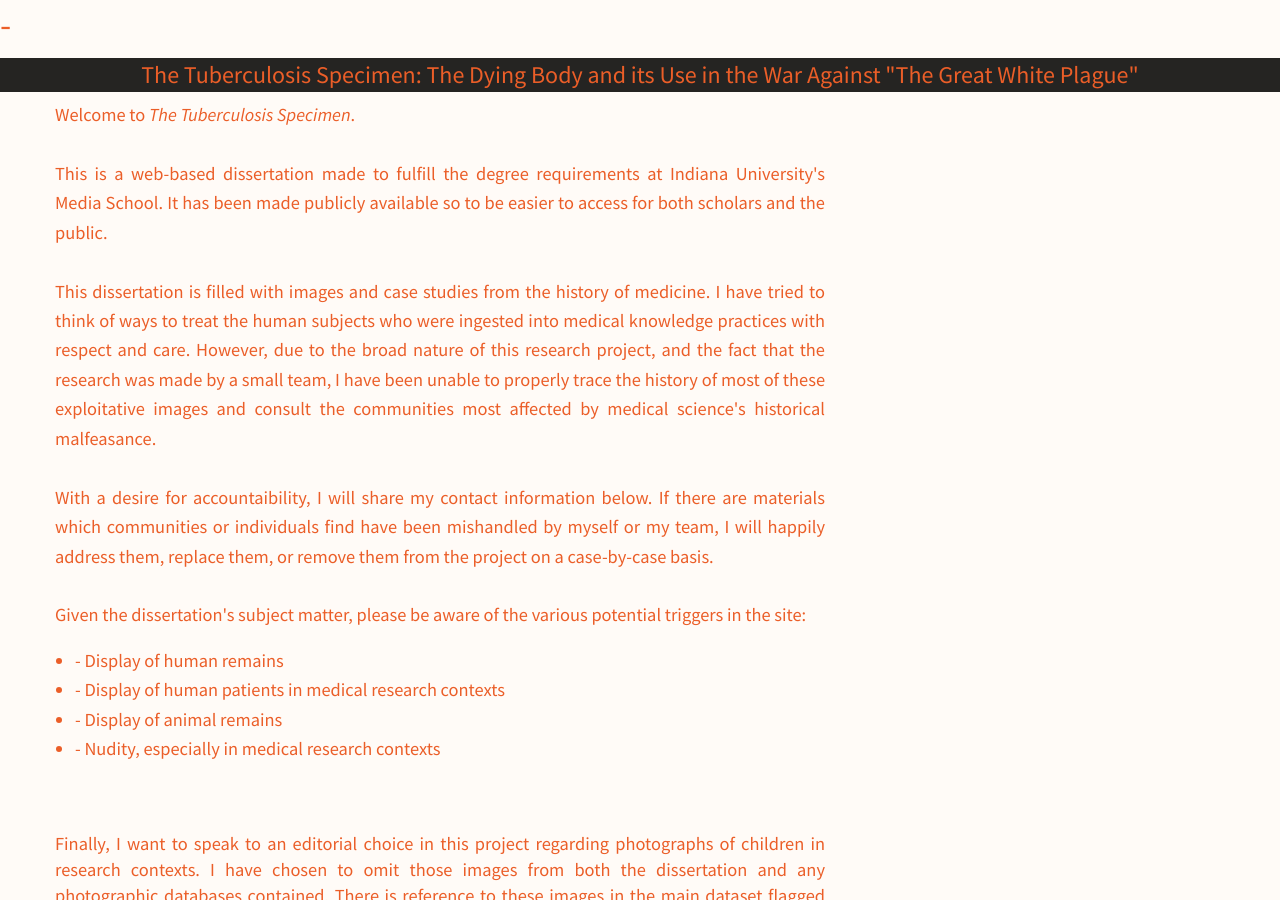
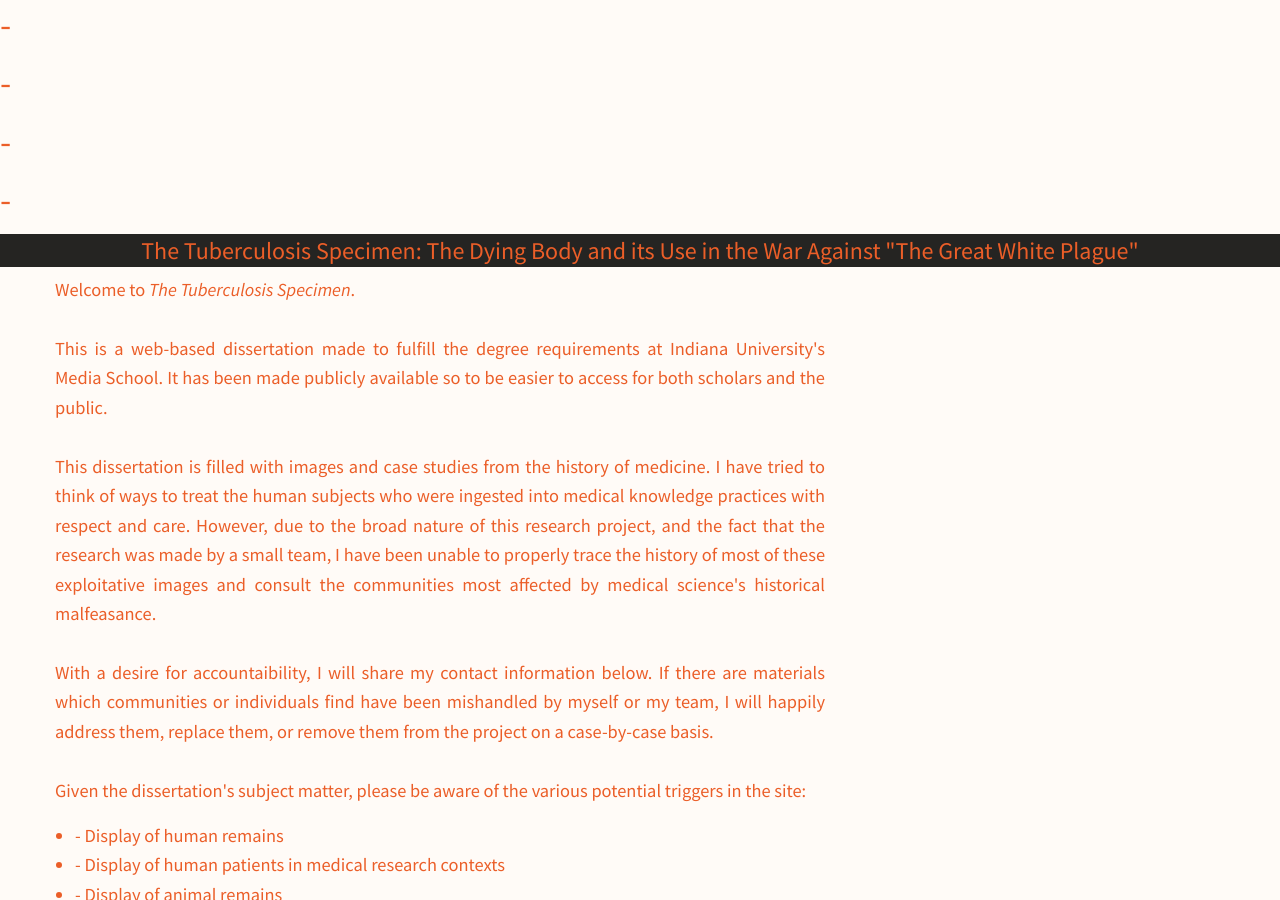
Before and after one commit to TuberculosisSpecimen/diss, a Jekyll site: the page built from pages/index.md, in a window 1280 px wide and 900 px high. Built offline with Jekyll 4.4.1, drawn with Linux system fonts in a browser that asks for light colours; nearby versions of some CDN libraries; some web fonts are replaced.

Commit message:
Update _chapterlayout.html

```diff
--- a/_includes/_chapterlayout.html
+++ b/_includes/_chapterlayout.html
@@ -1 +1,4 @@
-<h1>{{ page.segment }} - {{ page.number }}</h1>
+<h1>{{ section.segment }} - {{ page.number }}</h1>
+<h1>{{ sections.segment }} - {{ page.number }}</h1>
+<h1>{{ post.title }} - {{ post.pullquote }}</h1>
+<h1>{{ posts.title }} - {{ posts.pullquote }}</h1>
```
